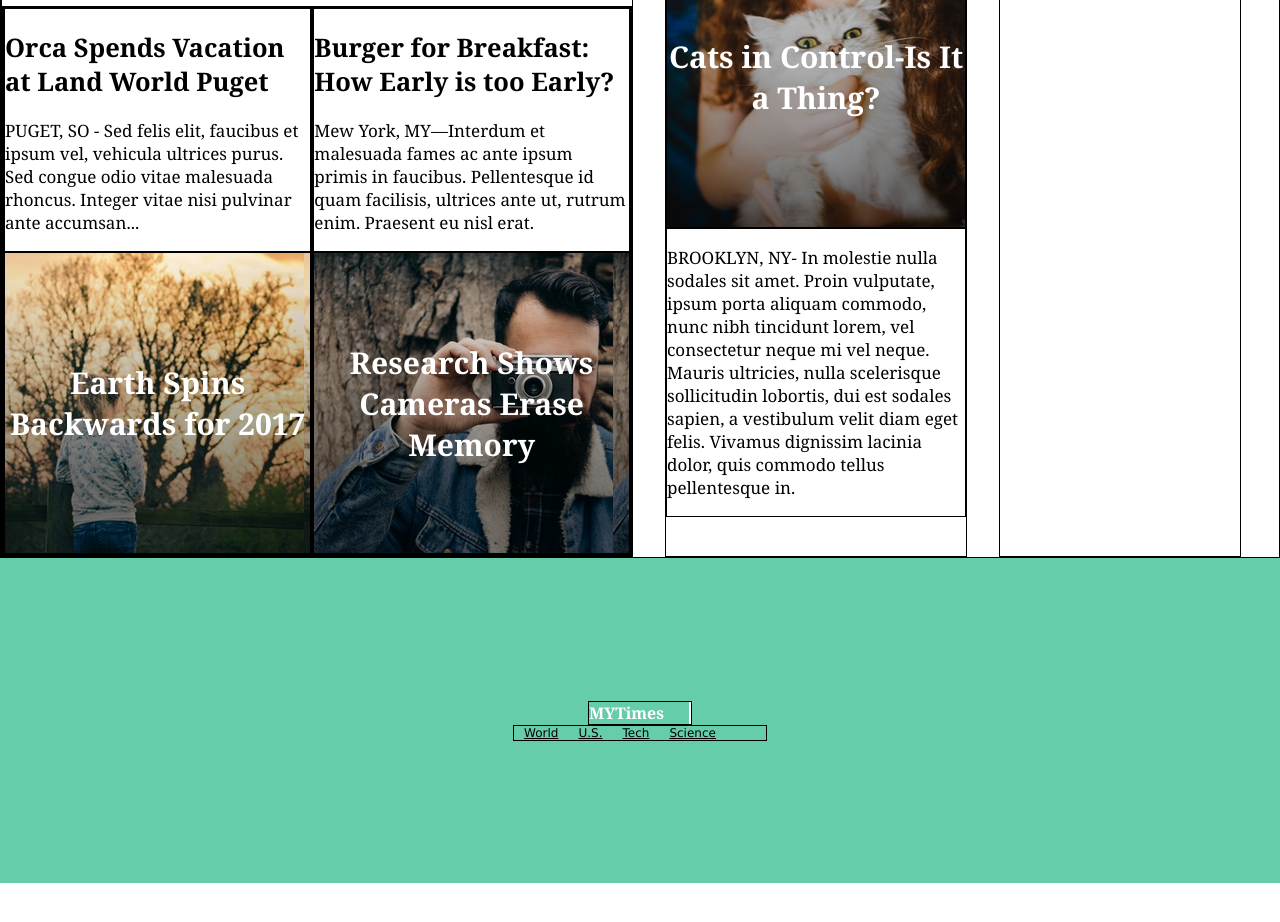
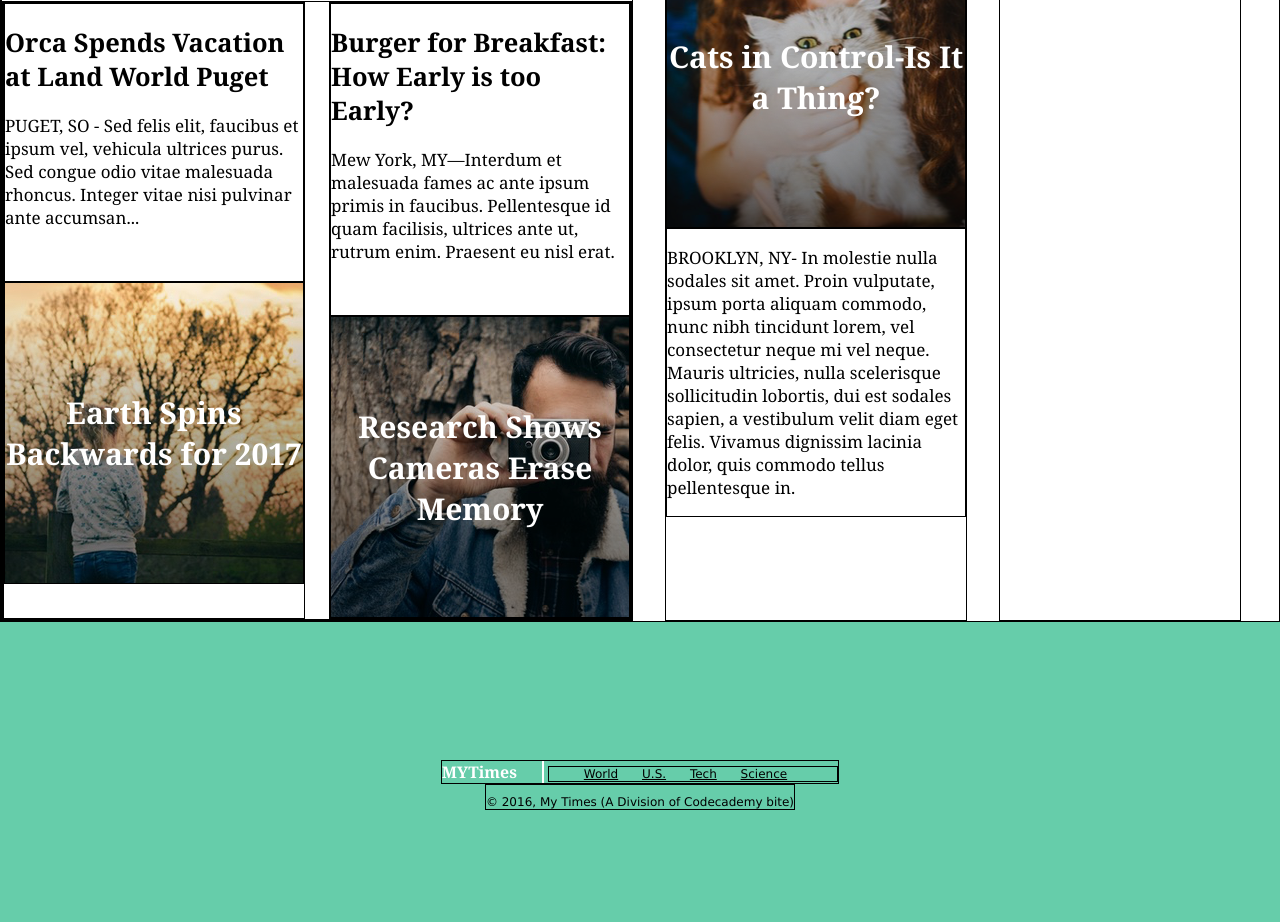
Before and after one commit to rditon22/MyTimes, a plain HTML site: page index.html in a window 1280 px wide. Shown: the part 722-1644 px from the top of the page. Before the commit the page ends 1605 px from the top, so only its background shows below. Drawn offline with Linux system fonts and the light colour scheme.

Commit message:
Continuing to tweak HTML and CSS of main content and footer

```diff
--- a/index.html
+++ b/index.html
@@ -91,13 +91,16 @@
       <footer>
         <div>
           <span class="mytimes">MYTimes</span>
+            <nav>
+              <span><a href="#">World</a></span>
+              <span><a href="#">U.S.</a></span>
+              <span><a href="#">Tech</a></span>
+              <span><a href="#">Science</a></span>
+            </nav>
         </div>
-        <nav>
-          <span><a href="#">World</a></span>
-          <span><a href="#">U.S.</a></span>
-          <span><a href="#">Tech</a></span>
-          <span><a href="#">Science</a></span>
-        </nav>
+        <div class="copyright">
+          &copy 2016, My Times (A Division of Codecademy bite)
+        </div>
       </footer>
 
 
--- a/resources/style.css
+++ b/resources/style.css
@@ -1,5 +1,6 @@
 body {
   margin: 0;
+  display: block;
 }
 
 header {
@@ -56,28 +57,25 @@ nav span {
 }
 
 .column {
+  flex-direction: column;
+  display: flex;
   margin-right: 32px;
 }
 
 .left {
-  flex-direction: column;
-  display: flex;
   width: 630px;
 }
 
 .middle {
-  flex-direction: column;
-  display: flex;
   width: 300px;
 }
 
 .right {
-  flex-direction: column;
-  display: flex;
   width: 240px;
 }
 
 div {
+  display: block;
   border: 1px solid black;
 }
 
@@ -114,19 +112,18 @@ div {
 
 .stories {
   display: flex;
-  margin-top: 20px;
+  margin-top: 15px;
   justify-content: space-between;
 }
 
 .stories .text {
-  /* height: 200px; */
+  height: 150px;
 }
 
 .story {
   display: flex;
   flex-direction: column;
-  flex-wrap: wrap;
-  /* margin-right: 50px; */
+  width: 300px;
 }
 
 h2 {
@@ -166,7 +163,13 @@ footer {
   font-size: 12px;
 }
 
+footer nav {
+  display: inline-block;
+  padding-left: 25px;
+}
+
 .mytimes {
+  display: inline-block;
   font-family: Georgia;
   font-size: 16px;
   padding-right: 25px;
@@ -174,3 +177,7 @@ footer {
   color: white;
   border-right: 2px solid white;
 }
+
+.copyright {
+  padding-top: 10px;
+}
```
